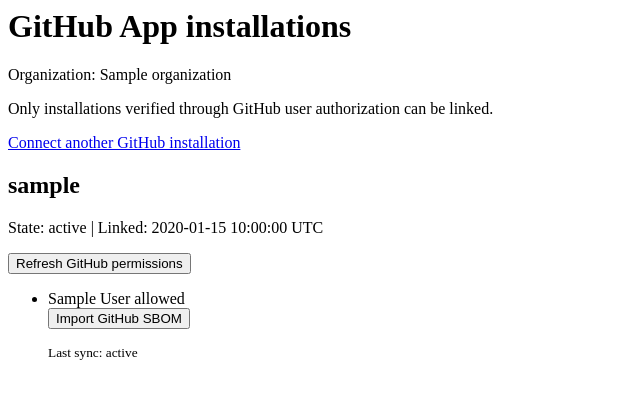
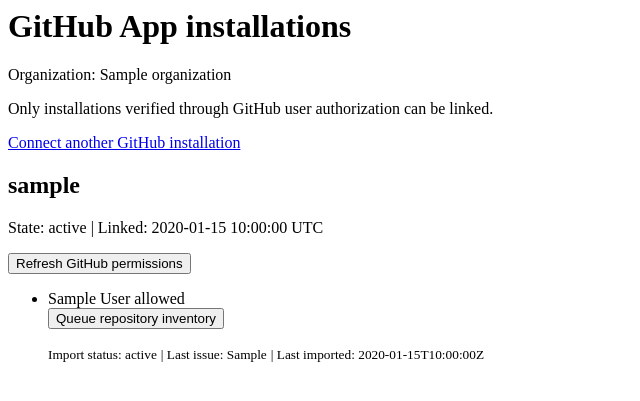
Before and after one commit to sergii/deplograph, a Rails app: page /github/installations in a window 1280 px wide. Shown: the top 401 px of the page, without its empty margins (0-640 px from the left). Run offline with Rails 7, Linux system fonts and the light colour scheme; a user stored in the database is signed in; tables that the repository leaves empty hold one stand-in row (values such as "Sample post").

Commit message:
ui(github): show async import progress and retry affordance

```diff
--- a/app/views/github/installations/index.html.erb
+++ b/app/views/github/installations/index.html.erb
@@ -14,8 +14,14 @@
             <%= grant.full_name %>
             <%= grant.enabled? ? "allowed" : "revoked" %>
             <% if grant.enabled? %>
-              <%= button_to "Import GitHub SBOM", import_github_repository_path(installation.installation_id, grant.github_repository_id), method: :post %>
-              <small>Last sync: <%= grant.sbom_sync_status %></small>
+              <%= button_to "Queue repository inventory", import_github_repository_path(installation.installation_id, grant.github_repository_id), method: :post %>
+              <small>Import status: <%= grant.sbom_sync_status %></small>
+              <% if grant.last_import_error.present? %>
+                <small> | Last issue: <%= grant.last_import_error %></small>
+              <% end %>
+              <% if grant.last_imported_at? %>
+                <small> | Last imported: <%= grant.last_imported_at.utc.iso8601 %></small>
+              <% end %>
             <% end %>
           </li>
         <% end %>
```
